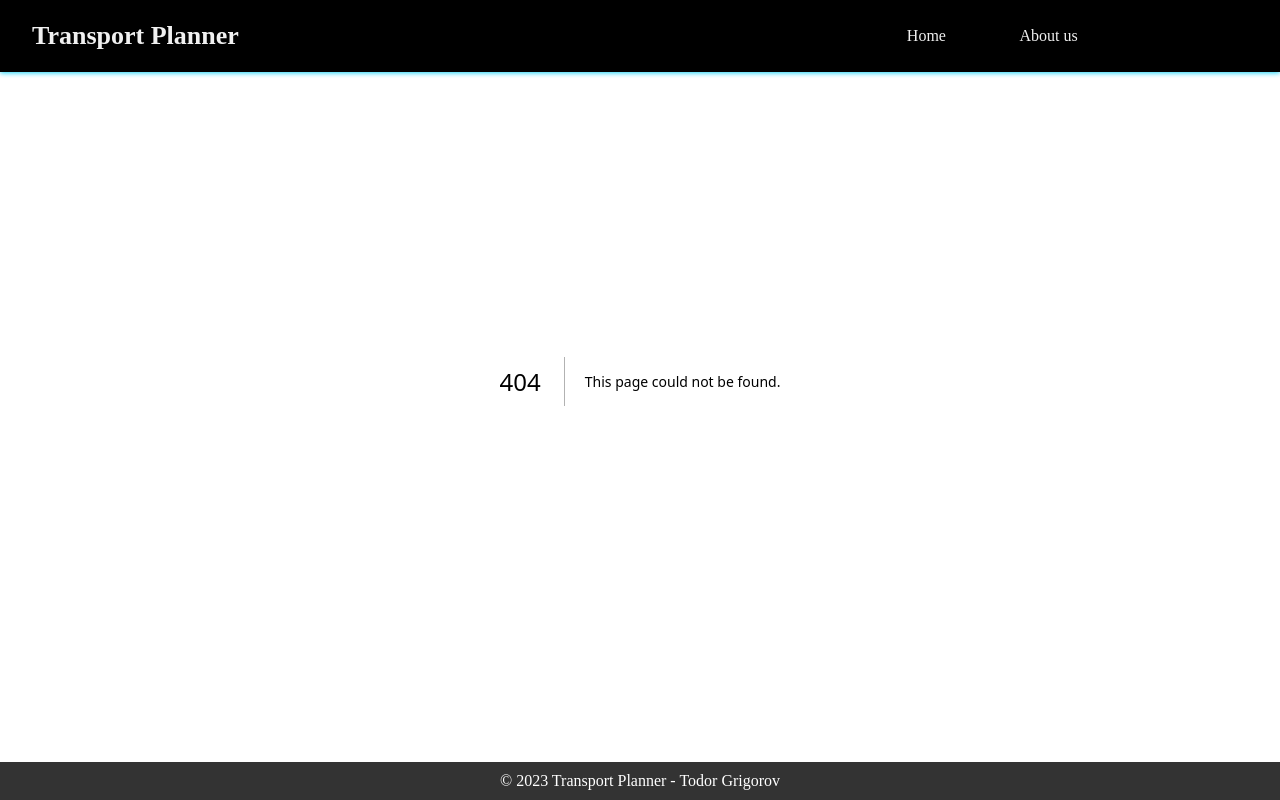
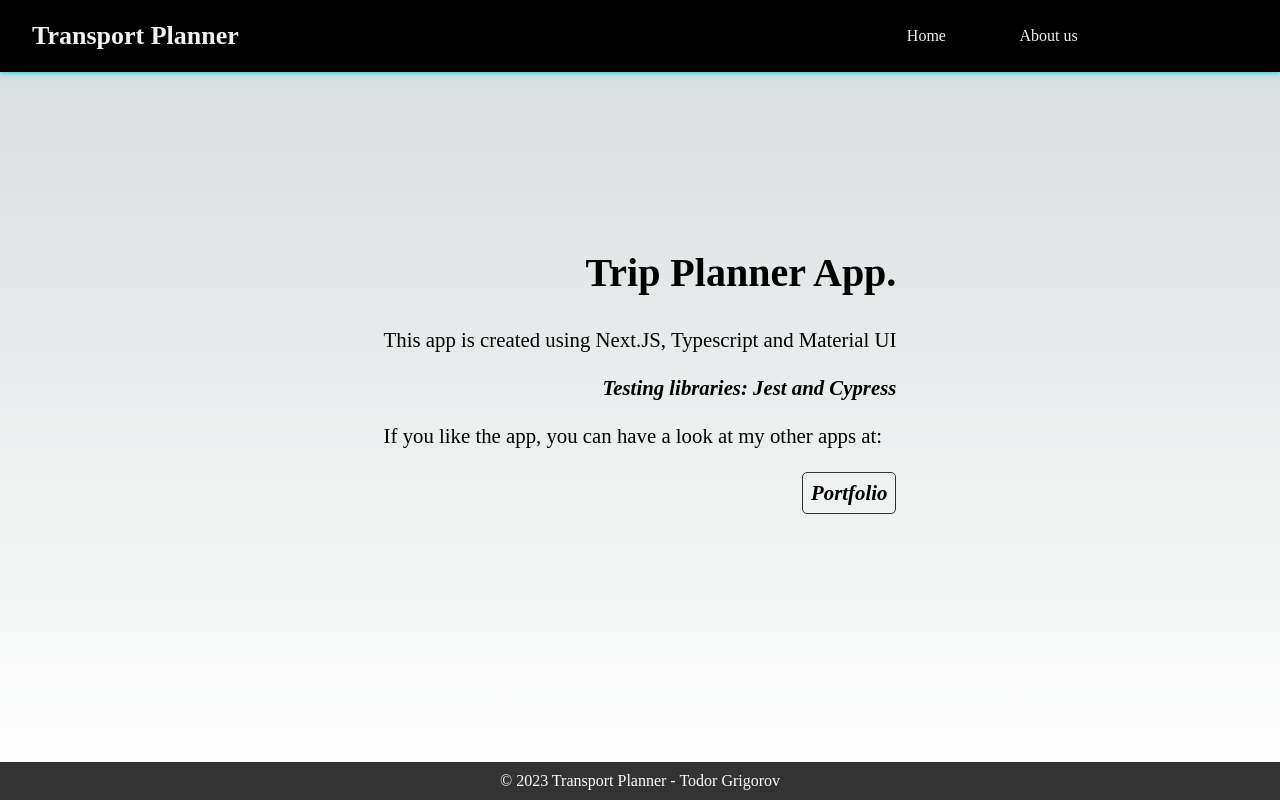
Before and after one commit to todor-grigorov/transport-planner, a Next.js app: page /about-us in a window 1280 px wide. Before the commit this address had no page. Built offline with nearby package versions, Linux system fonts and the light colour scheme.

Commit message:
feat: add about us page with styles

```diff
--- /dev/null
+++ b/src/pages/about-us.tsx
@@ -0,0 +1,18 @@
+import React from 'react';
+import styles from '@/styles/AboutUs.module.scss';
+
+const AboutUsPage = () => {
+  return (
+    <div className={styles.container}>
+      <h2 className={styles.heading}>Trip Planner App.</h2>
+      <p>This app is created using Next.JS, Typescript and Material UI</p>
+      <p>Testing libraries: Jest and Cypress</p>
+      <p>If you like the app, you can have a look at my other apps at: </p>
+      <a href={'https://todor-grigorov.tech'} target={'_blank'}>
+        Portfolio
+      </a>
+    </div>
+  );
+};
+
+export default AboutUsPage;
--- /dev/null
+++ b/src/styles/AboutUs.module.scss
@@ -0,0 +1,45 @@
+.container {
+  display: flex;
+  flex-direction: column;
+  justify-content: center;
+  height: 100%;
+  max-height: 550px;
+  min-height: 300px;
+
+  > p {
+    font-size: 1.3rem;
+    margin-bottom: 1.5rem;
+    align-self: flex-start;
+  }
+
+  > p:nth-of-type(2) {
+    align-self: flex-end;
+    font-style: oblique;
+    font-weight: 700;
+  }
+
+  > a {
+    font-weight: 700;
+    font-size: 1.3rem;
+    align-self: flex-end;
+    font-style: oblique;
+    border-radius: 5px;
+    border: 1px solid #333333;
+    padding: 0.5rem;
+
+    &:hover {
+      background-color: #333333;
+      color: white;
+    }
+  }
+}
+
+.container :nth-child(1) {
+  align-self: flex-end;
+}
+
+.heading {
+  align-self: flex-end;
+  margin-bottom: 2rem;
+  font-size: 2.5rem;
+}
```
